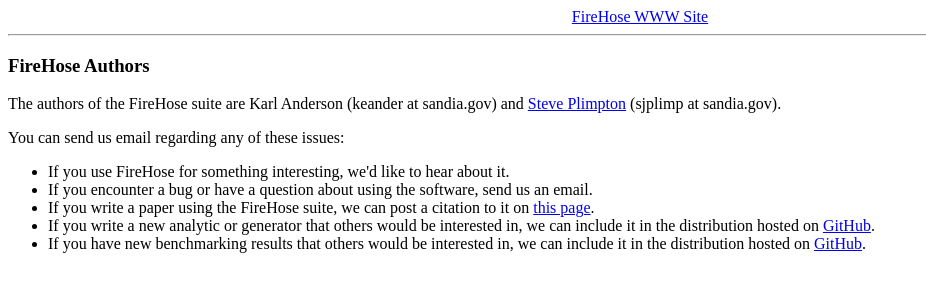
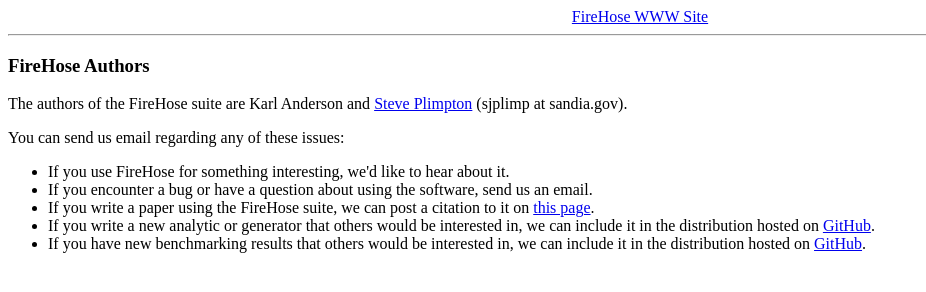
Before and after one commit to stream-benchmarking/firehose, a plain HTML site: page www/authors.html in a window 1280 px wide. Shown: the whole page, without its empty margins (0-926 px from the left). Drawn offline with Linux system fonts and the light colour scheme.

Commit message:
Removes old contact info.

```diff
--- a/www/authors.html
+++ b/www/authors.html
@@ -9,7 +9,7 @@
 
 <H3>FireHose Authors
 </H3>
-<P>The authors of the FireHose suite are Karl Anderson (keander at sandia.gov) and <A HREF = "http://www.sandia.gov/~sjplimp">Steve Plimpton</A> (sjplimp at sandia.gov).
+<P>The authors of the FireHose suite are Karl Anderson and <A HREF = "http://www.sandia.gov/~sjplimp">Steve Plimpton</A> (sjplimp at sandia.gov).
 </P>
 
 
```
Also changed, not shown: www/authors.txt, 2 other files.
